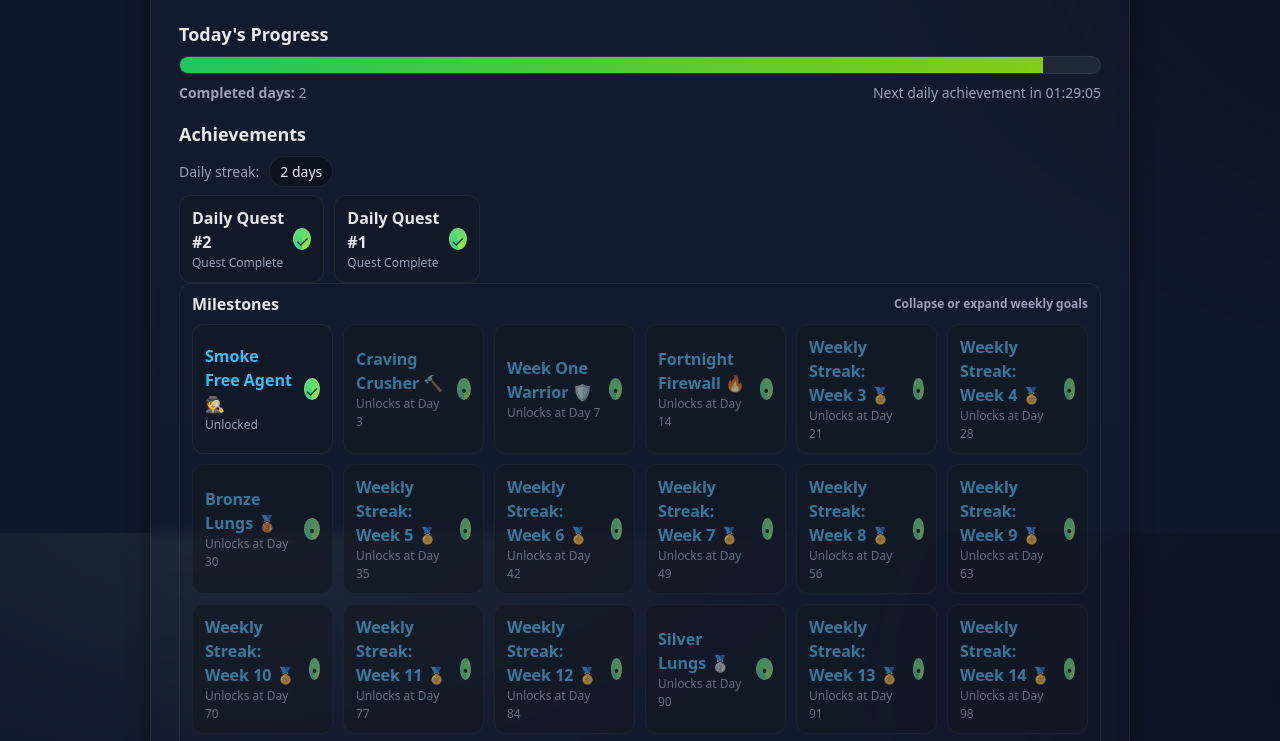
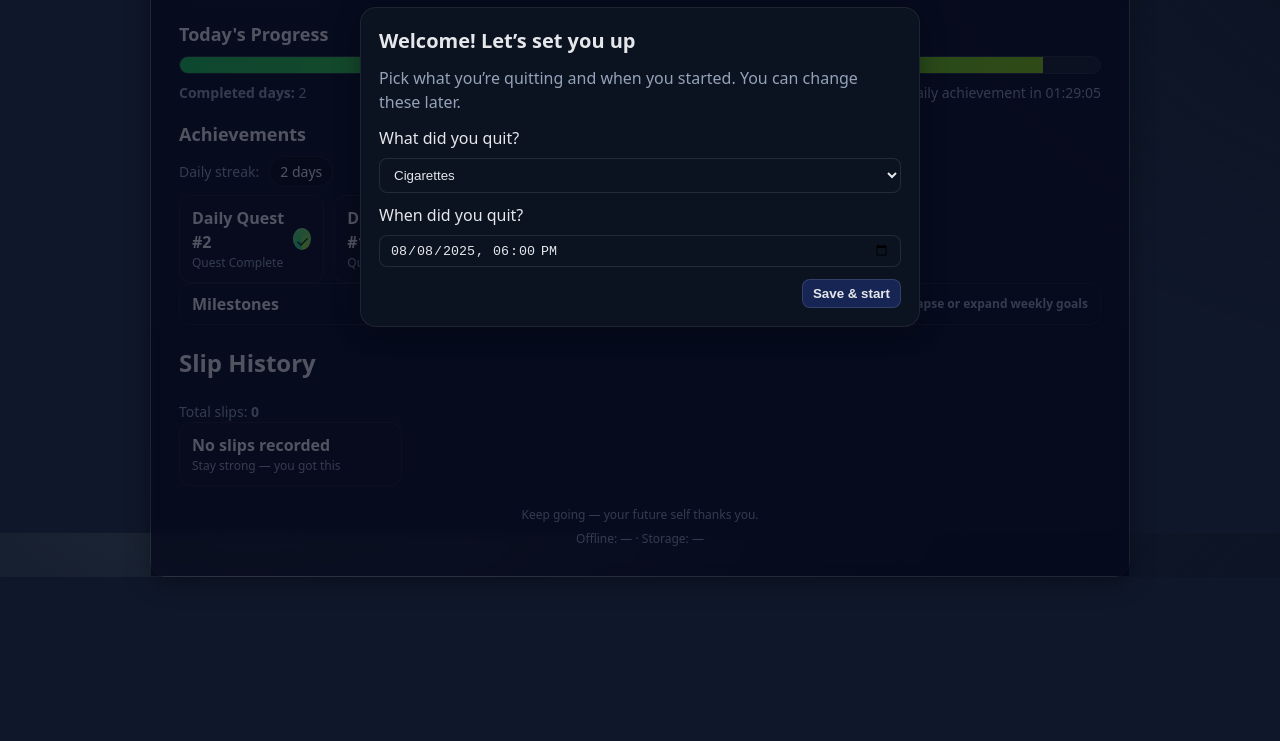
Before and after one commit to oni96/smoke-tracker, a plain HTML site: page index.html in a window 1280 px wide. Shown: the part 267-1008 px from the top of the page. After the commit the page ends 844 px from the top, so only its background shows below. Drawn offline with Linux system fonts and the light colour scheme.

Commit message:
add wizard

```diff
--- a/index.html
+++ b/index.html
@@ -233,6 +233,23 @@
       .history .item .title { font-weight: 600; }
       .history .item .sub { color: var(--muted); font-size: 12px; }
 
+      /* Wizard */
+      .wizard-backdrop { position: fixed; inset: 0; background: rgba(2,6,23,0.65); display: none; z-index: 50; }
+      .wizard-backdrop.show { display: grid; place-items: center; }
+      .wizard {
+        width: min(94vw, 560px);
+        background: #0b1220;
+        border: 1px solid rgba(255,255,255,0.08);
+        border-radius: 16px;
+        padding: 18px;
+        box-shadow: var(--shadow);
+      }
+      .wizard h2 { margin: 0 0 10px; font-size: 20px; }
+      .wizard p { margin: 0 0 12px; color: var(--muted); }
+      .wizard .row { display: grid; gap: 8px; margin: 10px 0; }
+      .select { background:#0b1220; color:#e5e7eb; border:1px solid rgba(255,255,255,0.1); border-radius:8px; padding:8px 10px }
+      .wizard .actions { display:flex; justify-content:flex-end; gap: 10px; margin-top: 12px; }
+
       @media (max-width: 640px) {
         .timer { grid-template-columns: repeat(2, minmax(120px, 1fr)); }
         header { flex-direction: column; align-items: flex-start; }
@@ -291,7 +308,7 @@
           <span class="streak-count"><span id="streakDays">0</span> days</span>
         </div>
         <div class="badges" id="dailyAchievements" aria-label="Recent daily achievements"></div>
-        <details id="milestonePanel" open>
+        <details id="milestonePanel">
           <summary>
             <div class="summary-row">
               <span>Milestones</span>
@@ -317,14 +334,36 @@
         <span class="msg">Tip: Add to Home Screen for quick access (Share → Add to Home Screen).</span>
         <button class="close" id="a2hsClose">×</button>
       </div>
+      <div class="wizard-backdrop" id="wizard">
+        <div class="wizard" role="dialog" aria-labelledby="wizTitle" aria-modal="true">
+          <h2 id="wizTitle">Welcome! Let’s set you up</h2>
+          <p>Pick what you’re quitting and when you started. You can change these later.</p>
+          <div class="row">
+            <label for="wizHabit">What did you quit?</label>
+            <select id="wizHabit" class="select" aria-label="Quit target">
+              <option value="cigarettes">Cigarettes</option>
+              <option value="alcohol">Alcohol</option>
+              <option value="doomscrolling">Doomscrolling</option>
+            </select>
+          </div>
+          <div class="row">
+            <label for="wizStart">When did you quit?</label>
+            <input type="datetime-local" id="wizStart" class="input" />
+          </div>
+          <div class="actions">
+            <button id="wizSave" class="btn">Save & start</button>
+          </div>
+        </div>
+      </div>
     </main>
 
     <script>
       // Default quit date/time here (local): 7:30 PM on 5th August 2025
       const DEFAULT_QUIT_AT = new Date(2025, 7, 5, 19, 30, 0);
 
-      // Base milestone titles
-      const BASE_MILESTONES = [
+      // Category-specific milestone titles
+      const BASE_MILESTONES_BY_HABIT = {
+        cigarettes: [
           { days: 1,   name: 'Smoke Free Agent 🕵️' },
           { days: 3,   name: 'Craving Crusher 🔨' },
           { days: 7,   name: 'Week One Warrior 🛡️' },
@@ -333,16 +372,44 @@
           { days: 90,  name: 'Silver Lungs 🥈' },
           { days: 182, name: 'Nicotine Nemesis ⚔️' },
           { days: 365, name: 'Gold Lungs — Legend 🥇' }
-      ];
+        ],
+        alcohol: [
+          { days: 1,   name: 'Sober Scout 🧭' },
+          { days: 3,   name: 'Hangover Dodger 🚫' },
+          { days: 7,   name: 'Week One Sober 🛡️' },
+          { days: 14,  name: 'Two-Week Teetotaler 🧊' },
+          { days: 30,  name: 'Bronze Liver 🥉' },
+          { days: 90,  name: 'Silver Liver 🥈' },
+          { days: 182, name: 'Temptation Tamer 🐉' },
+          { days: 365, name: 'Sober Legend 🥇' }
+        ],
+        doomscrolling: [
+          { days: 1,   name: 'Scroll Sniper 🎯' },
+          { days: 3,   name: 'Feed Fighter 🥊' },
+          { days: 7,   name: 'Week One Focus 🧠' },
+          { days: 14,  name: 'Mindful Master 🔆' },
+          { days: 30,  name: 'Bronze Focus 🥉' },
+          { days: 90,  name: 'Silver Focus 🥈' },
+          { days: 182, name: 'Distraction Nemesis ⚔️' },
+          { days: 365, name: 'Attention Ace 🥇' }
+        ]
+      };
+
+      function getHabit() {
+        return localStorage.getItem('habit') || 'cigarettes';
+      }
 
       // Build milestones every 7 days (from day 7) up to a horizon
       function buildMilestonesHorizon(maxDays = 365) {
-        const map = new Map(BASE_MILESTONES.map(m => [m.days, m.name]));
+        const habit = getHabit();
+        const base = BASE_MILESTONES_BY_HABIT[habit] || BASE_MILESTONES_BY_HABIT.cigarettes;
+        const map = new Map(base.map(m => [m.days, m.name]));
         const weeks = Math.floor(maxDays / 7);
         for (let w = 1; w <= weeks; w++) {
           const d = w * 7;
           if (!map.has(d)) {
-            map.set(d, `Weekly Streak: Week ${w} 🏅`);
+            const label = habit === 'alcohol' ? 'Sober Streak' : habit === 'doomscrolling' ? 'Focus Streak' : 'Weekly Streak';
+            map.set(d, `${label}: Week ${w} 🏅`);
           }
         }
         return Array.from(map.entries())
@@ -439,12 +506,21 @@
         }
       }
 
+      function habitLabel(habit) {
+        switch (habit) {
+          case 'alcohol': return 'alcohol';
+          case 'doomscrolling': return 'doomscrolling';
+          default: return 'cigarettes';
+        }
+      }
+
       function initSinceText(date) {
         const opts = { dateStyle: 'medium', timeStyle: 'short' };
+        const h = habitLabel(getHabit());
         try {
-          sinceText.textContent = `Quit at ${new Intl.DateTimeFormat(undefined, opts).format(date)}`;
+          sinceText.textContent = `Quit ${h} at ${new Intl.DateTimeFormat(undefined, opts).format(date)}`;
         } catch {
-          sinceText.textContent = `Quit at ${date.toLocaleString()}`;
+          sinceText.textContent = `Quit ${h} at ${date.toLocaleString()}`;
         }
       }
 
@@ -483,7 +559,7 @@
       function recordSlip(slipDate) {
         const slips = loadSlips();
         const duration = Math.max(0, slipDate.getTime() - quitAt.getTime());
-        slips.push({ at: slipDate.toISOString(), streakMs: duration });
+        slips.push({ at: slipDate.toISOString(), streakMs: duration, habit: getHabit() });
         saveSlips(slips);
         renderSlips();
       }
@@ -537,6 +613,46 @@
         const d = new Date(val);
         if (isNaN(d.getTime())) { alert('Invalid date.'); return; }
         setQuitAt(d);
+      });
+
+      // Wizard setup
+      const wiz = document.getElementById('wizard');
+      const wizHabit = document.getElementById('wizHabit');
+      const wizStart = document.getElementById('wizStart');
+      const wizSave = document.getElementById('wizSave');
+
+      function openWizard() {
+        // Prefill start with current time
+        const now = new Date();
+        const yyyy = now.getFullYear();
+        const mm = pad(now.getMonth() + 1);
+        const dd = pad(now.getDate());
+        const hh = pad(now.getHours());
+        const mi = pad(now.getMinutes());
+        wizStart.value = `${yyyy}-${mm}-${dd}T${hh}:${mi}`;
+        wiz.classList.add('show');
+      }
+
+      function maybeShowWizard() {
+        const setup = localStorage.getItem('setupDone') === '1';
+        const habit = localStorage.getItem('habit');
+        const haveQuit = !!localStorage.getItem('quitAt');
+        if (!setup || !habit || !haveQuit) {
+          openWizard();
+        }
+      }
+
+      wizSave?.addEventListener('click', () => {
+        const habit = wizHabit.value || 'cigarettes';
+        const val = wizStart.value;
+        if (!val) { alert('Please pick a date and time.'); return; }
+        const d = new Date(val);
+        if (isNaN(d.getTime())) { alert('Invalid date.'); return; }
+        try { localStorage.setItem('habit', habit); } catch {}
+        try { localStorage.setItem('setupDone', '1'); } catch {}
+        setQuitAt(d);
+        renderMilestones(Math.floor((new Date() - d) / MS.d));
+        wiz.classList.remove('show');
       });
       function update() {
         const now = new Date();
@@ -604,6 +720,9 @@
       update();
       // Update every second
       setInterval(update, 1000);
+      // Ensure milestones start collapsed
+      (document.getElementById('milestonePanel')||{}).open = false;
+      maybeShowWizard();
 
       // Register service worker for offline support
       if ('serviceWorker' in navigator) {
```
Lines whose indentation alone changed are shown as unchanged.
